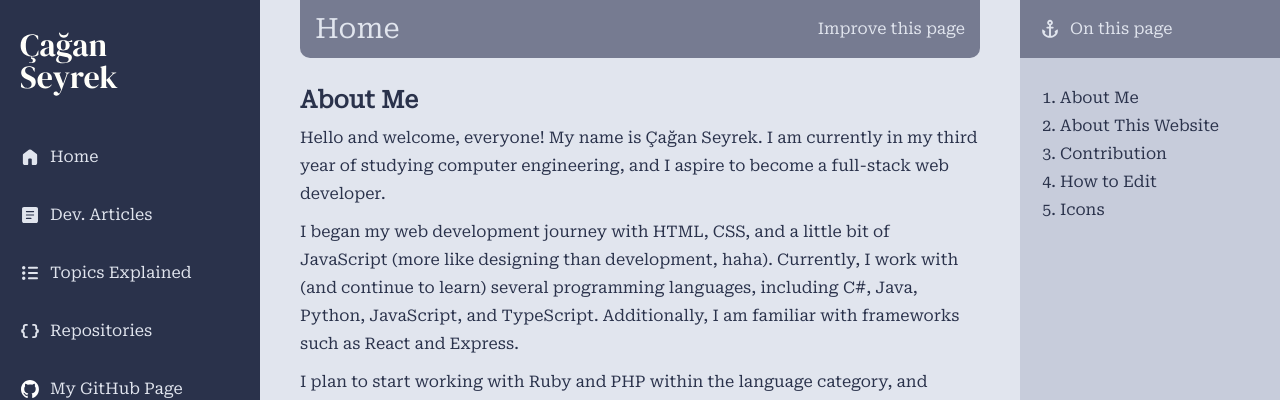
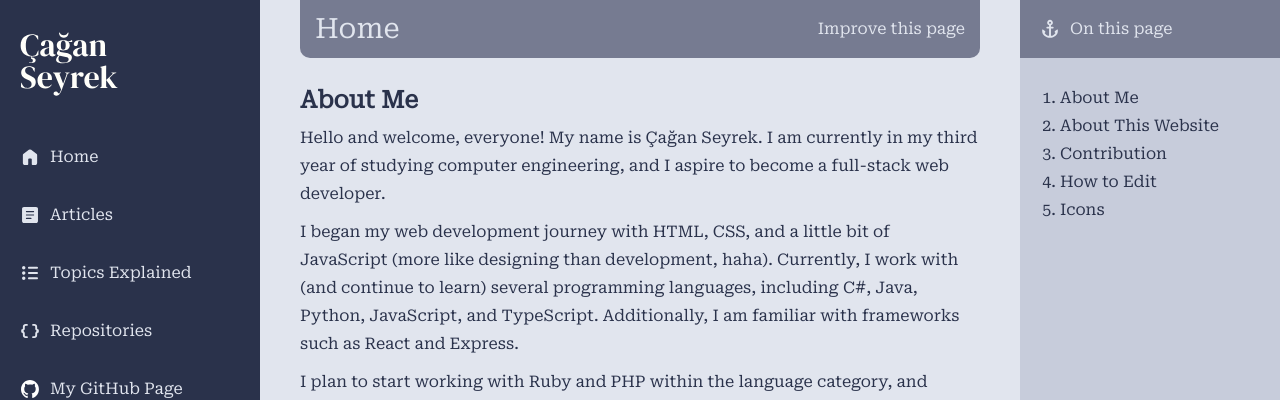
Before and after one commit to caganseyrek/website-theme, a Jekyll site: the page built from index.md, in a window 1280 px wide. Shown: the top 400 px of the page. Built offline with Jekyll 4.4.1, drawn with Linux system fonts in a browser that asks for light colours.

Commit message:
Changed Article page's name

```diff
--- a/_data/menu.yml
+++ b/_data/menu.yml
@@ -2,7 +2,7 @@
   id: home
   url: /
 
-- title: Dev. Articles
+- title: Articles
   id: articles
   url: /articles
 
```
